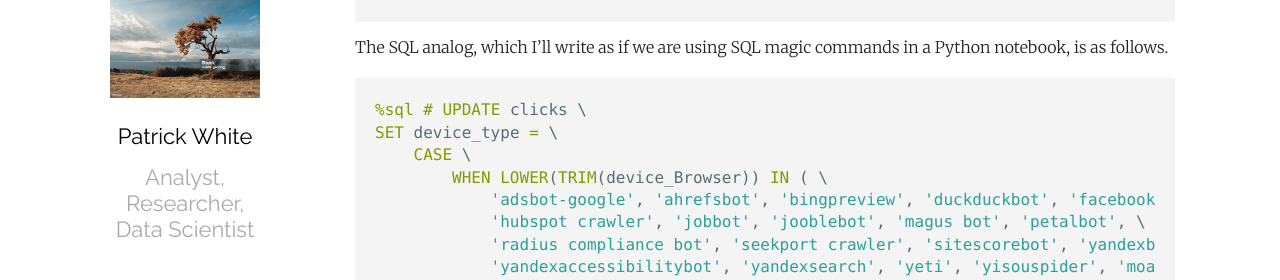
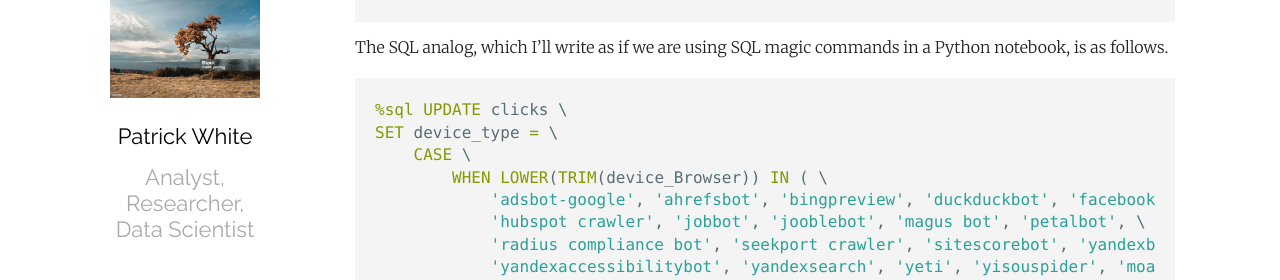
Before and after one commit to pw598/pw598.github.io, a Jekyll site: the page built from _posts/2025-06-21-MongoDB-II-Aggregation-Pipelines-via-PyMongo.md, in a window 1280 px wide and 900 px high, scrolled down 11644 px. Shown: the part 160-440 px from the top of the window. Built offline with Jekyll 4.4.1, drawn with Linux system fonts in a browser that asks for light colours.

Commit message:
Add files via upload

````diff
--- a/_posts/2025-06-21-MongoDB-II-Aggregation-Pipelines-via-PyMongo.md
+++ b/_posts/2025-06-21-MongoDB-II-Aggregation-Pipelines-via-PyMongo.md
@@ -525,7 +525,7 @@ The SQL analog, which I'll write as if we are using SQL magic commands in a Pyth
 
 
 ```sql
-%sql # UPDATE clicks \
+%sql UPDATE clicks \
 SET device_type = \
     CASE \
         WHEN LOWER(TRIM(device_Browser)) IN ( \
````
